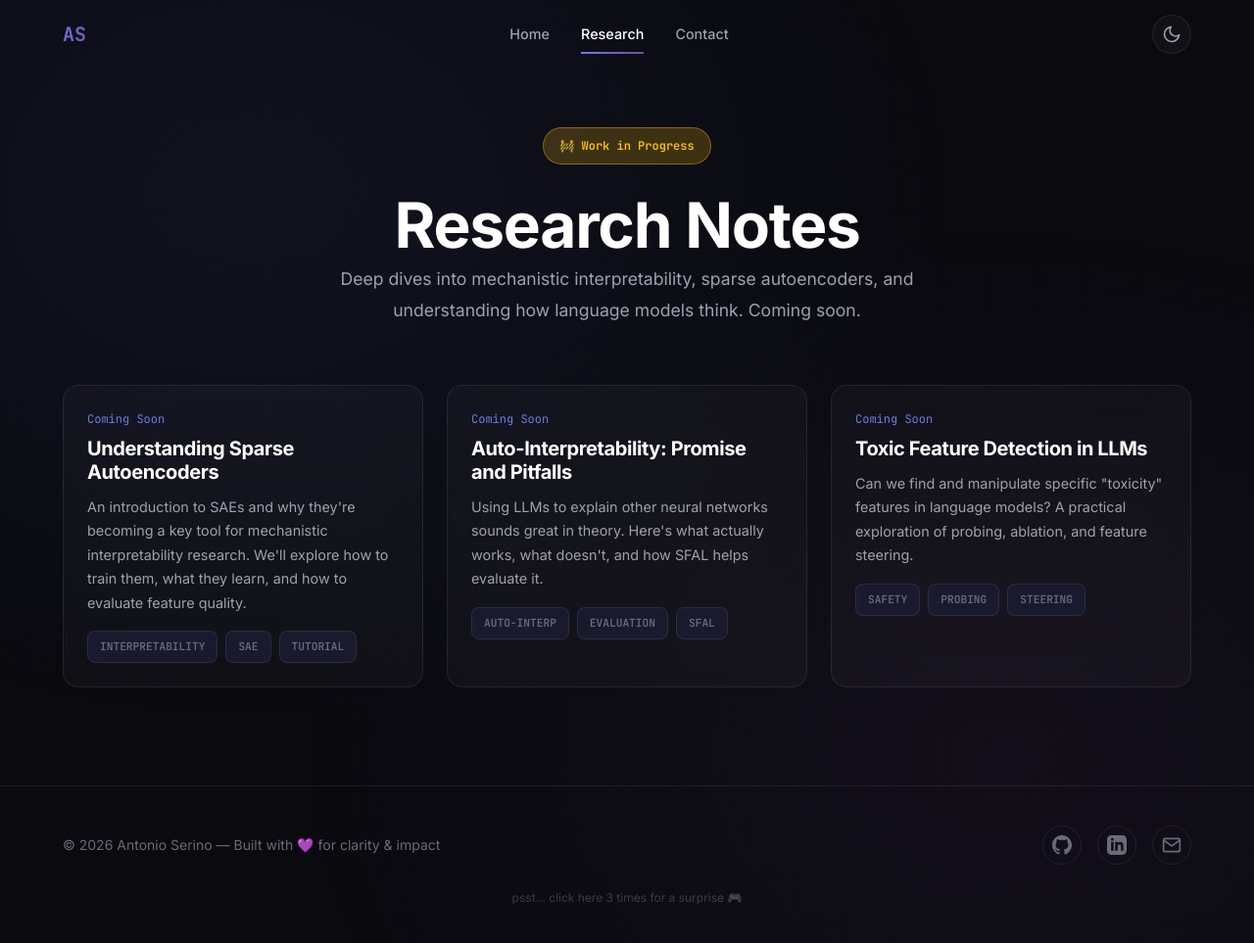
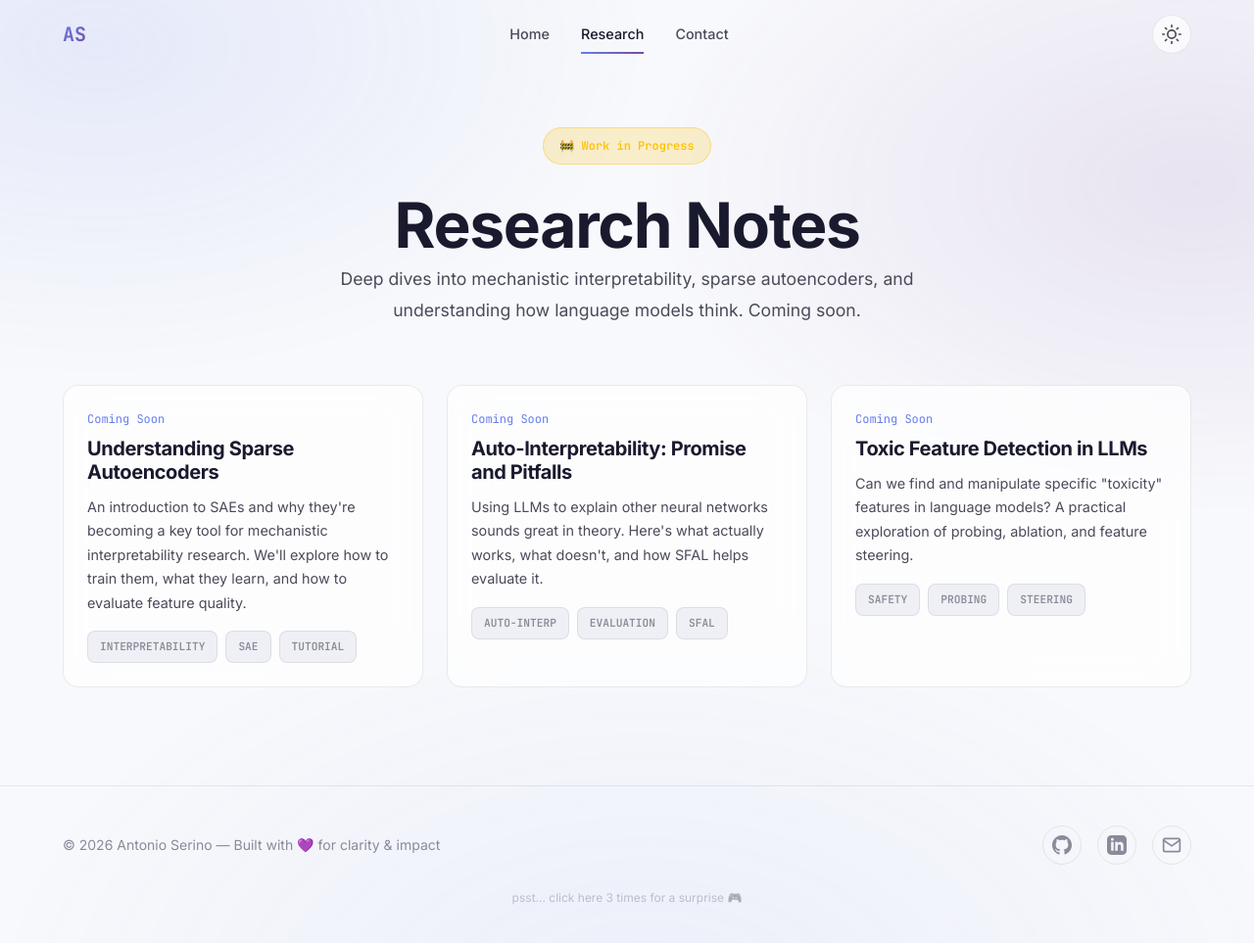
Before and after one commit to serino28/serino28.github.io, a Jekyll site: the page built from research.html, in a window 1280 px wide and 968 px high. Shown: the top 963 px of the window at 98% size. Built offline with Jekyll 4.4.1, drawn with Linux system fonts in a browser that asks for light colours.

Commit message:
Fix mobile nav + accessibility, add visual polish
Accessibility & bug fixes:
- Add working mobile hamburger menu (Research/Contact were unreachable on mobile)
- Gate scroll animations behind a js class so content stays visible without JS
- Respect prefers-reduced-motion
- Apply saved/system theme inline before paint (no flash, honors prefers-color-scheme)

Visual evolution (same identity):
- Animated aurora background, rotating gradient ring on avatar
- Cursor-following spotlight on glass cards, shine sweep on buttons
- Scroll progress bar

Also: SVG favicon, Open Graph image + Twitter card, .gitignore

Co-Authored-By: Claude Opus 4.8 <noreply@anthropic.com>

```diff
--- a/_config.yml
+++ b/_config.yml
@@ -14,6 +14,8 @@ exclude:
   - Gemfile.lock
   - node_modules
   - vendor
+  - _preview
+  - .claude
 
 # Collections
 collections:
--- a/_includes/nav.html
+++ b/_includes/nav.html
@@ -4,13 +4,14 @@
             <span class="nav-logo-text">AS</span>
         </a>
 
-        <div class="nav-links">
+        <div class="nav-links" id="nav-links">
             <a href="{{ '/' | relative_url }}" class="nav-link {% if page.url == '/' %}active{% endif %}">Home</a>
             <a href="{{ '/research' | relative_url }}"
                 class="nav-link {% if page.url contains 'research' %}active{% endif %}">Research</a>
             <a href="{{ '/' | relative_url }}#contact" class="nav-link">Contact</a>
         </div>
 
+        <div class="nav-actions">
         <button class="theme-toggle" id="theme-toggle" aria-label="Toggle dark mode">
             <svg class="icon-sun" xmlns="http://www.w3.org/2000/svg" width="20" height="20" viewBox="0 0 24 24"
                 fill="none" stroke="currentColor" stroke-width="2" stroke-linecap="round" stroke-linejoin="round">
@@ -29,5 +30,13 @@
                 <path d="M21 12.79A9 9 0 1 1 11.21 3 7 7 0 0 0 21 12.79z"></path>
             </svg>
         </button>
+
+        <button class="nav-toggle" id="nav-toggle" aria-label="Toggle menu" aria-expanded="false"
+            aria-controls="nav-links">
+            <span class="nav-toggle-bar"></span>
+            <span class="nav-toggle-bar"></span>
+            <span class="nav-toggle-bar"></span>
+        </button>
+        </div>
     </div>
 </nav>
--- a/_layouts/default.html
+++ b/_layouts/default.html
@@ -1,16 +1,42 @@
 <!DOCTYPE html>
-<html lang="en">
+<html lang="en" class="no-js">
 <head>
   <meta charset="UTF-8">
   <meta name="viewport" content="width=device-width, initial-scale=1.0">
   <title>{% if page.title %}{{ page.title }} | {% endif %}{{ site.title }}</title>
   <meta name="description" content="{{ page.description | default: site.description }}">
+  <meta name="theme-color" content="#0a0a0f">
+
+  <!-- No-flash theme: enable JS styling + apply saved/system theme before paint -->
+  <script>
+    (function () {
+      var d = document.documentElement;
+      d.classList.remove('no-js');
+      d.classList.add('js');
+      try {
+        var t = localStorage.getItem('theme');
+        if (!t) {
+          t = window.matchMedia('(prefers-color-scheme: light)').matches ? 'light' : 'dark';
+        }
+        d.setAttribute('data-theme', t);
+      } catch (e) {
+        d.setAttribute('data-theme', 'dark');
+      }
+    })();
+  </script>
+
+  <!-- Favicon -->
+  <link rel="icon" href="{{ '/assets/img/favicon.svg' | relative_url }}" type="image/svg+xml">
 
   <!-- Open Graph -->
   <meta property="og:title" content="{{ page.title | default: site.title }}">
   <meta property="og:description" content="{{ page.description | default: site.description }}">
   <meta property="og:type" content="website">
   <meta property="og:url" content="{{ page.url | absolute_url }}">
+  <meta property="og:image" content="{{ '/assets/img/Antonio.jpeg' | absolute_url }}">
+  <meta name="twitter:card" content="summary">
+  <meta name="twitter:title" content="{{ page.title | default: site.title }}">
+  <meta name="twitter:description" content="{{ page.description | default: site.description }}">
 
   <!-- Fonts -->
   <link rel="preconnect" href="https://fonts.googleapis.com">
@@ -24,6 +50,7 @@
   <link rel="stylesheet" href="https://unpkg.com/leaflet@1.9.4/dist/leaflet.css" integrity="sha256-p4NxAoJBhIIN+hmNHrzRCf9tD/miZyoHS5obTRR9BMY=" crossorigin="">
 </head>
 <body>
+  <div class="scroll-progress" id="scroll-progress"></div>
   {% include nav.html %}
 
   <main>
--- a/assets/css/style.css
+++ b/assets/css/style.css
@@ -90,19 +90,40 @@ body {
   overflow-x: hidden;
 }
 
-/* Animated gradient background */
+/* Animated aurora gradient background */
 body::before {
   content: '';
   position: fixed;
+  top: -20%;
+  left: -20%;
+  right: -20%;
+  bottom: -20%;
+  background:
+    radial-gradient(ellipse 50% 40% at 20% 20%, rgba(102, 126, 234, 0.12) 0%, transparent 60%),
+    radial-gradient(ellipse 50% 40% at 80% 30%, rgba(118, 75, 162, 0.12) 0%, transparent 60%),
+    radial-gradient(ellipse 60% 50% at 50% 90%, rgba(102, 126, 234, 0.08) 0%, transparent 60%);
+  pointer-events: none;
+  z-index: -1;
+  animation: aurora-drift 24s ease-in-out infinite alternate;
+}
+
+@keyframes aurora-drift {
+  0%   { transform: translate3d(0, 0, 0) scale(1); }
+  50%  { transform: translate3d(2%, -2%, 0) scale(1.08); }
+  100% { transform: translate3d(-2%, 2%, 0) scale(1.04); }
+}
+
+/* ===== SCROLL PROGRESS BAR ===== */
+.scroll-progress {
+  position: fixed;
   top: 0;
   left: 0;
-  right: 0;
-  bottom: 0;
-  background:
-    radial-gradient(ellipse at 20% 20%, rgba(102, 126, 234, 0.08) 0%, transparent 50%),
-    radial-gradient(ellipse at 80% 80%, rgba(118, 75, 162, 0.08) 0%, transparent 50%);
-  pointer-events: none;
-  z-index: -1;
+  height: 3px;
+  width: 0;
+  background: var(--accent-gradient);
+  z-index: 1001;
+  box-shadow: 0 0 12px rgba(102, 126, 234, 0.6);
+  transition: width 0.1s linear;
 }
 
 a {
@@ -250,6 +271,40 @@ h3 { font-size: clamp(1.25rem, 2vw, 1.5rem); }
 [data-theme="light"] .icon-sun { display: block; }
 [data-theme="light"] .icon-moon { display: none; }
 
+.nav-actions {
+  display: flex;
+  align-items: center;
+  gap: 12px;
+}
+
+/* Hamburger (mobile only) */
+.nav-toggle {
+  display: none;
+  flex-direction: column;
+  justify-content: center;
+  gap: 5px;
+  width: 40px;
+  height: 40px;
+  border-radius: 50%;
+  border: 1px solid var(--border-color);
+  background: var(--bg-glass);
+  cursor: pointer;
+  padding: 0 11px;
+}
+
+.nav-toggle-bar {
+  display: block;
+  width: 100%;
+  height: 2px;
+  border-radius: 2px;
+  background: var(--text-primary);
+  transition: transform var(--transition-base), opacity var(--transition-fast);
+}
+
+.nav.open .nav-toggle-bar:nth-child(1) { transform: translateY(7px) rotate(45deg); }
+.nav.open .nav-toggle-bar:nth-child(2) { opacity: 0; }
+.nav.open .nav-toggle-bar:nth-child(3) { transform: translateY(-7px) rotate(-45deg); }
+
 /* ===== HERO SECTION ===== */
 .hero {
   min-height: 100vh;
@@ -347,16 +402,22 @@ h3 { font-size: clamp(1.25rem, 2vw, 1.5rem); }
 .avatar-container::before {
   content: '';
   position: absolute;
-  inset: -4px;
-  border-radius: var(--radius-lg);
-  background: var(--accent-gradient);
-  opacity: 0;
+  inset: -5px;
+  border-radius: calc(var(--radius-lg) + 4px);
+  background: conic-gradient(from 0deg, var(--accent-start), var(--accent-end), var(--accent-start));
+  opacity: 0.45;
   z-index: -1;
+  filter: blur(10px);
+  animation: avatar-spin 9s linear infinite;
   transition: opacity var(--transition-base);
 }
 
+@keyframes avatar-spin {
+  to { transform: rotate(360deg); }
+}
+
 .avatar-container:hover::before {
-  opacity: 0.5;
+  opacity: 0.85;
 }
 
 .avatar-container:hover .avatar {
@@ -365,6 +426,8 @@ h3 { font-size: clamp(1.25rem, 2vw, 1.5rem); }
 
 /* ===== BUTTONS ===== */
 .btn {
+  position: relative;
+  overflow: hidden;
   display: inline-flex;
   align-items: center;
   gap: 8px;
@@ -379,6 +442,24 @@ h3 { font-size: clamp(1.25rem, 2vw, 1.5rem); }
   border: 1px solid var(--border-color);
   cursor: pointer;
   transition: all var(--transition-fast);
+}
+
+/* Shine sweep on hover */
+.btn::before {
+  content: '';
+  position: absolute;
+  top: 0;
+  left: -120%;
+  width: 80%;
+  height: 100%;
+  background: linear-gradient(120deg, transparent, rgba(255, 255, 255, 0.35), transparent);
+  transform: skewX(-20deg);
+  transition: left 0.6s ease;
+  pointer-events: none;
+}
+
+.btn:hover::before {
+  left: 130%;
 }
 
 .btn-primary {
@@ -408,6 +489,7 @@ h3 { font-size: clamp(1.25rem, 2vw, 1.5rem); }
 
 /* ===== GLASSMORPHISM CARD ===== */
 .glass-card {
+  position: relative;
   background: var(--bg-glass);
   backdrop-filter: blur(20px);
   -webkit-backdrop-filter: blur(20px);
@@ -415,6 +497,23 @@ h3 { font-size: clamp(1.25rem, 2vw, 1.5rem); }
   border-radius: var(--radius-lg);
   padding: 32px;
   transition: all var(--transition-base);
+}
+
+/* Cursor-following spotlight (coords set via JS as --mx / --my) */
+.glass-card::after {
+  content: '';
+  position: absolute;
+  inset: 0;
+  border-radius: inherit;
+  background: radial-gradient(420px circle at var(--mx, 50%) var(--my, 50%),
+    rgba(102, 126, 234, 0.12), transparent 45%);
+  opacity: 0;
+  transition: opacity var(--transition-base);
+  pointer-events: none;
+}
+
+.glass-card:hover::after {
+  opacity: 1;
 }
 
 .glass-card:hover {
@@ -993,15 +1092,31 @@ section {
 }
 
 /* ===== ANIMATIONS ===== */
-[data-anim] {
+/* Only hide content when JS is available to reveal it again — otherwise the
+   page stays fully visible for no-JS users and assistive tooling. */
+.js [data-anim] {
   opacity: 0;
   transform: translateY(30px);
   transition: opacity 0.6s ease, transform 0.8s ease;
 }
 
-[data-anim].visible {
+.js [data-anim].visible {
   opacity: 1;
   transform: translateY(0);
+}
+
+/* Respect users who prefer reduced motion */
+@media (prefers-reduced-motion: reduce) {
+  *, *::before, *::after {
+    animation-duration: 0.001ms !important;
+    animation-iteration-count: 1 !important;
+    transition-duration: 0.001ms !important;
+    scroll-behavior: auto !important;
+  }
+  .js [data-anim] {
+    opacity: 1 !important;
+    transform: none !important;
+  }
 }
 
 /* Staggered delays */
@@ -1128,7 +1243,46 @@ section {
     grid-template-columns: 1fr;
   }
 
+  .nav-toggle {
+    display: flex;
+  }
+
+  /* Collapse nav links into a glass dropdown panel */
   .nav-links {
+    position: absolute;
+    top: var(--nav-height);
+    left: 0;
+    right: 0;
+    flex-direction: column;
+    gap: 0;
+    padding: 12px 24px 20px;
+    background: var(--bg-glass);
+    backdrop-filter: blur(20px);
+    -webkit-backdrop-filter: blur(20px);
+    border-bottom: 1px solid var(--border-color);
+    transform: translateY(-12px);
+    opacity: 0;
+    visibility: hidden;
+    transition: opacity var(--transition-base), transform var(--transition-base), visibility var(--transition-base);
+  }
+
+  .nav.open .nav-links {
+    transform: translateY(0);
+    opacity: 1;
+    visibility: visible;
+  }
+
+  .nav-link {
+    padding: 14px 0;
+    font-size: 1rem;
+    border-bottom: 1px solid var(--border-color);
+  }
+
+  .nav-link:last-child {
+    border-bottom: none;
+  }
+
+  .nav-link::after {
     display: none;
   }
 }
--- a/assets/js/main.js
+++ b/assets/js/main.js
@@ -6,6 +6,9 @@
 document.addEventListener('DOMContentLoaded', () => {
     initTheme();
     initNavScroll();
+    initNavMenu();
+    initScrollProgress();
+    initCardSpotlight();
     initScrollAnimations();
     initNowPlaying();
     initEasterEgg();
@@ -49,6 +52,63 @@ function initNavScroll() {
 
     window.addEventListener('scroll', checkScroll, { passive: true });
     checkScroll();
+}
+
+/* ===== MOBILE NAV MENU ===== */
+function initNavMenu() {
+    const nav = document.getElementById('nav');
+    const toggle = document.getElementById('nav-toggle');
+    const links = document.getElementById('nav-links');
+    if (!nav || !toggle || !links) return;
+
+    const close = () => {
+        nav.classList.remove('open');
+        toggle.setAttribute('aria-expanded', 'false');
+    };
+
+    toggle.addEventListener('click', () => {
+        const isOpen = nav.classList.toggle('open');
+        toggle.setAttribute('aria-expanded', isOpen ? 'true' : 'false');
+    });
+
+    // Close after picking a destination
+    links.querySelectorAll('.nav-link').forEach(link => {
+        link.addEventListener('click', close);
+    });
+
+    // Close on Escape
+    document.addEventListener('keydown', (e) => {
+        if (e.key === 'Escape') close();
+    });
+}
+
+/* ===== SCROLL PROGRESS BAR ===== */
+function initScrollProgress() {
+    const bar = document.getElementById('scroll-progress');
+    if (!bar) return;
+
+    const update = () => {
+        const scrollable = document.documentElement.scrollHeight - window.innerHeight;
+        const pct = scrollable > 0 ? (window.scrollY / scrollable) * 100 : 0;
+        bar.style.width = pct + '%';
+    };
+
+    window.addEventListener('scroll', update, { passive: true });
+    window.addEventListener('resize', update, { passive: true });
+    update();
+}
+
+/* ===== CARD SPOTLIGHT (cursor-following glow) ===== */
+function initCardSpotlight() {
+    if (window.matchMedia('(prefers-reduced-motion: reduce)').matches) return;
+
+    document.querySelectorAll('.glass-card').forEach(card => {
+        card.addEventListener('pointermove', (e) => {
+            const rect = card.getBoundingClientRect();
+            card.style.setProperty('--mx', (e.clientX - rect.left) + 'px');
+            card.style.setProperty('--my', (e.clientY - rect.top) + 'px');
+        });
+    });
 }
 
 /* ===== SCROLL ANIMATIONS ===== */
```
Also changed, not shown: assets/img/favicon.svg (added), 1 other file.
